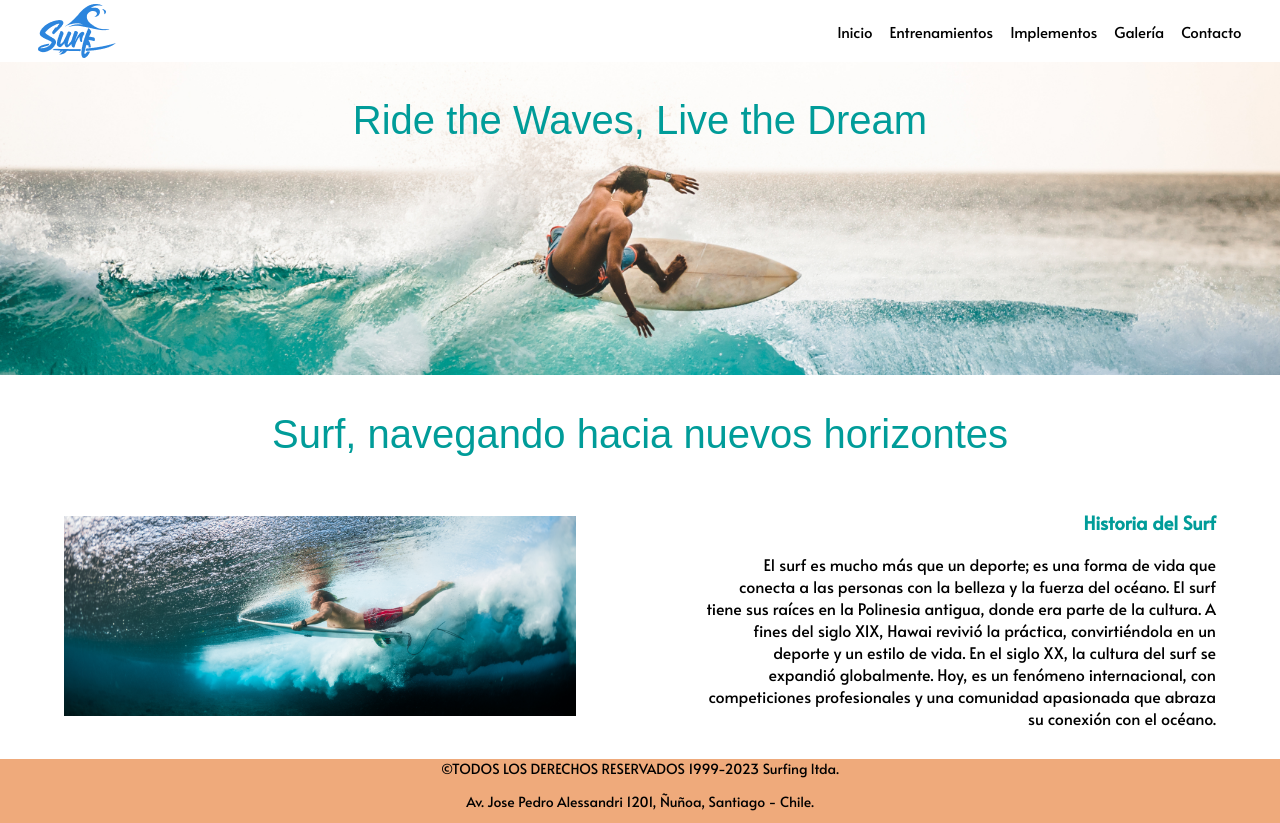
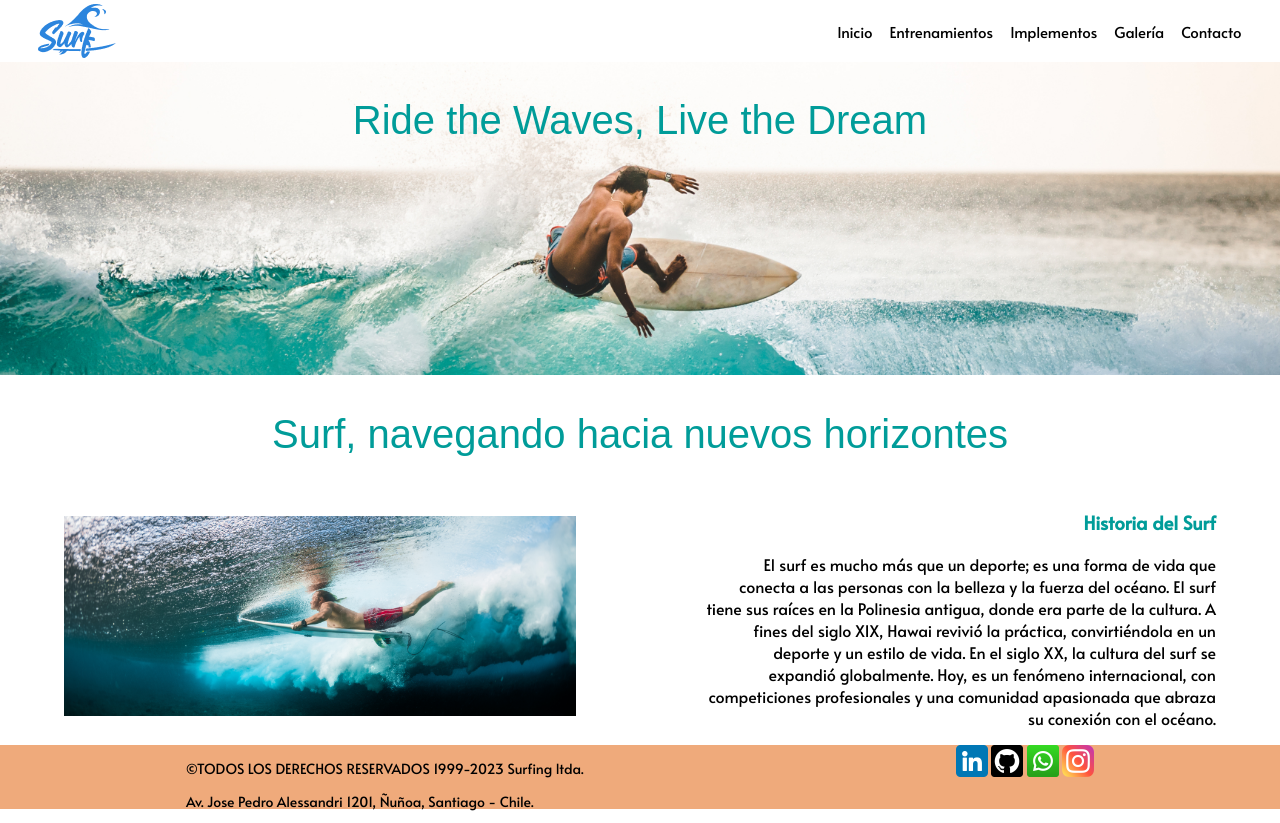
Before and after one commit to AlexxSome/project-web-coder, a plain HTML site: page index.html in a window 1280 px wide. Drawn offline with Linux system fonts and the light colour scheme; a web font is replaced by a local one.

Commit message:
add icons, add footer

```diff
--- a/css/main.css
+++ b/css/main.css
@@ -114,13 +114,14 @@ h2{
     min-height: 8vh;
     height: 8vh;
     width: 100vw;
-    display: block;
-    text-align: center;
+    display: flex;
+    justify-content: space-around;
     background-color: #EFAA7B;
     font-family: Alata, serif;
     font-size: 14px;
 }
 
-.footer p{
-
+.icon{
+    max-width: 50%;
+    max-height: 50%;
 }
--- a/index.html
+++ b/index.html
@@ -46,8 +46,16 @@
         </section>
 
         <footer class="footer">
-            <p>©TODOS LOS DERECHOS RESERVADOS 1999-2023 Surfing ltda.</p>
-            <p>Av. Jose Pedro Alessandri 1201, Ñuñoa, Santiago - Chile.</p>
+            <section>
+                <p>©TODOS LOS DERECHOS RESERVADOS 1999-2023 Surfing ltda.</p>
+                <p>Av. Jose Pedro Alessandri 1201, Ñuñoa, Santiago - Chile.</p>
+            </section>
+            <section >
+                <a  href="https://www.linkedin.com/in/alex-soto-m%C3%A9ndez-a9495376/"><img class="icon" src="images/linkedin.png"></a>
+                <a href="https://github.com/AlexxSome"><img class="icon" src="images/github.png"></a>
+                <a href="https://wa.me/56942896734"><img class="icon" src="images/whatsapp.png"></a>
+                <a href="https://www.instagram.com"><img class="icon" src="images/instagram.png"></a>
+            </section>
         </footer>
     </main>
 </body>
```
Also changed, not shown: images/facebook.png (added), images/github.png (added), images/instagram.png (added), images/linkedin.png (added), images/whatsapp.png (added).
